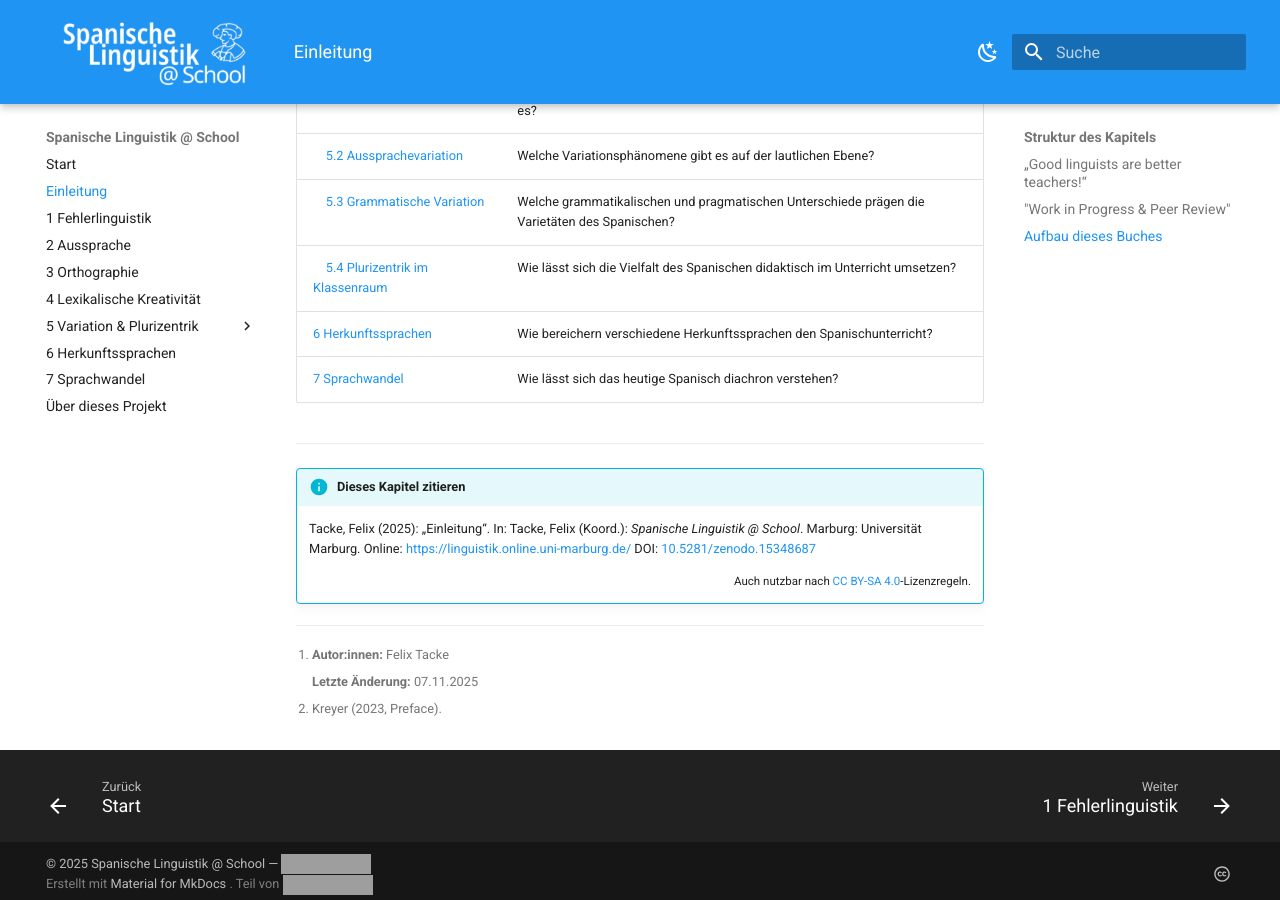
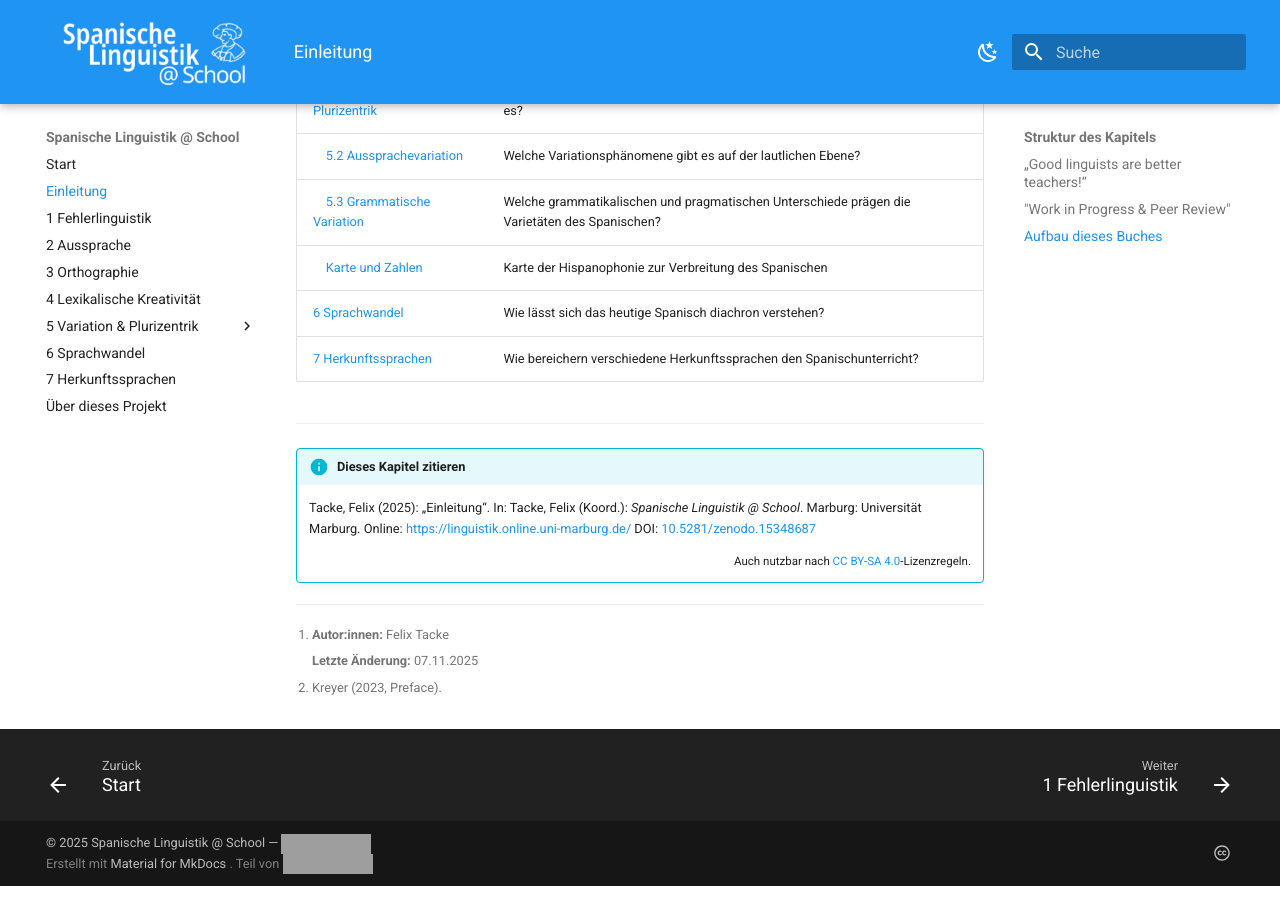
Before and after one commit to FTacke/spanisch-toolkit, an MkDocs documentation site: the page built from docs/einleitung.md, in a window 1280 px wide and 900 px high, scrolled down 2488 px. Built offline with MkDocs 1.6.1 and Material for MkDocs 9.7.7, drawn with Linux system fonts in a browser that asks for light colours; grey boxes are pictures that could not be loaded.

Commit message:
fix: correct section numbering in documentation and update navigation links

```diff
--- a/docs/einleitung.md
+++ b/docs/einleitung.md
@@ -35,10 +35,9 @@ Die folgenden Kapitel sind in der ersten vorläufigen Version enthalten:
 | &nbsp;&nbsp;&nbsp;&nbsp;[5.1 Variation & Plurizentrik](variation/variation_plurizentrik.md) | Grundlagen: Was ist Variation und Plurizentrik? Welche Standardvarietäten gibt es? |
 | &nbsp;&nbsp;&nbsp;&nbsp;[5.2 Aussprachevariation](variation/variation_aussprache.md) | Welche Variationsphänomene gibt es auf der lautlichen Ebene? |
 | &nbsp;&nbsp;&nbsp;&nbsp;[5.3 Grammatische Variation](variation/variation_grammatik.md) | Welche grammatikalischen und pragmatischen Unterschiede prägen die Varietäten des Spanischen? |
-| &nbsp;&nbsp;&nbsp;&nbsp;[5.4 Plurizentrik im Klassenraum](variation/variation_klassenraum.md) | Wie lässt sich die Vielfalt des Spanischen didaktisch im Unterricht umsetzen? |
-| [6 Herkunftssprachen](herkunftssprachen.md) | Wie bereichern verschiedene Herkunftssprachen den Spanischunterricht? |
-| [7 Sprachwandel](wandel.md) | Wie lässt sich das heutige Spanisch diachron verstehen? |
-
+| &nbsp;&nbsp;&nbsp;&nbsp;[Karte und Zahlen](variation/map_countries.md) | Karte der Hispanophonie zur Verbreitung des Spanischen |
+| [6 Sprachwandel](wandel.md) | Wie lässt sich das heutige Spanisch diachron verstehen? |
+| [7 Herkunftssprachen](herkunftssprachen.md) | Wie bereichern verschiedene Herkunftssprachen den Spanischunterricht? |
 
 ---
 
--- a/mkdocs.yml
+++ b/mkdocs.yml
@@ -74,8 +74,8 @@ nav:
       - 5.2 Aussprachevariation: variation/variation_aussprache.md
       - 5.3 Grammatikalische Variation: variation/variation_grammatik.md
       - Karte und Zahlen: variation/map_countries.md
-  - 6 Herkunftssprachen: herkunftssprachen.md
-  - 7 Sprachwandel: wandel.md
+  - 6 Sprachwandel: wandel.md
+  - 7 Herkunftssprachen: herkunftssprachen.md
 
   - Über dieses Projekt: projekt.md
 
```
Also changed, not shown: docs/herkunftssprachen.md (+1 -1 lines), docs/wandel.md (+1 -1 lines).
